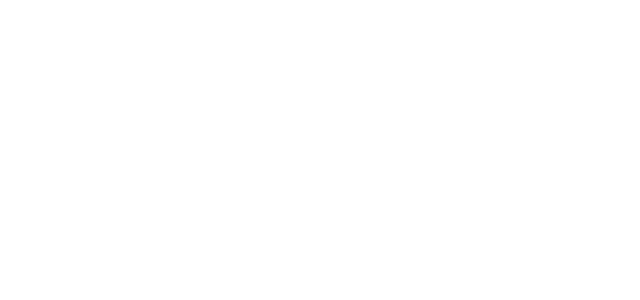
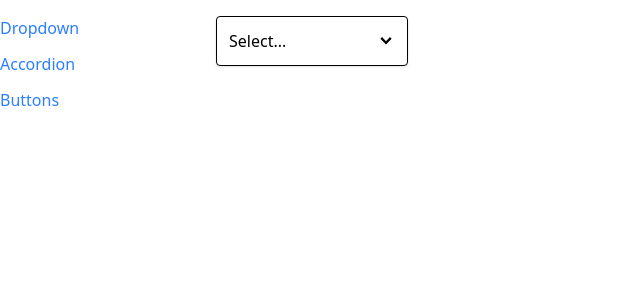
Before and after one commit to PeterBachman100/comps, a React (Vite) app: page / in a window 1280 px wide. Shown: the top 300 px of the page, without its empty margins (0-640 px from the left). Built offline with nearby package versions, Linux system fonts and the light colour scheme.

Commit message:
Feat: Link Component

```diff
--- a/src/App.js
+++ b/src/App.js
@@ -1,10 +1,26 @@
-
+import Route from "./components/Route";
+import AccordionPage from './pages/AccordionPage';
+import DropdownPage from './pages/DropdownPage';
+import SideBar from "./components/Sidebar";
+import ButtonPage from './pages/ButtonPage'
 
 function App() {
 
 
     return (
-        <div>
+        <div className="container mx-auto grid grid-cols-6 gap-4 mt-4">
+            <SideBar />
+            <div className="col-span-5">
+                <Route path="/accordion">
+                    <AccordionPage />
+                </Route>
+                <Route path="/">
+                    <DropdownPage />
+                </Route>
+                <Route path = "/buttons">
+                    <ButtonPage />
+                </Route>
+            </div>
         </div>
     );
 }
--- /dev/null
+++ b/src/components/Link.js
@@ -0,0 +1,21 @@
+import useNavigation from '../hooks/use-navigation';
+import classNames from 'classnames';
+
+
+function Link({ to, children, className}) {
+    const { navigate } = useNavigation();
+
+    const classes = classNames('text-blue-500', className);
+
+    const handleClick = (event) => {
+        if (event.metaKey || event.ctrlKey) {
+            return;
+        }
+        event.preventDefault();
+        navigate(to);
+    };
+
+    return <a className={classes} href={to} onClick={handleClick}>{children}</a>
+};
+
+export default Link;
--- /dev/null
+++ b/src/components/Route.js
@@ -0,0 +1,13 @@
+import useNavigation from "../hooks/use-navigation";
+
+function Route({ path, children }) {
+    const { currentPath } = useNavigation();
+
+    if (path === currentPath) {
+        return children;
+    }
+
+    return null;
+}
+
+export default Route;
--- /dev/null
+++ b/src/components/Sidebar.js
@@ -0,0 +1,21 @@
+import Link from "./Link";
+
+function SideBar() {
+    const links = [
+        {label: 'Dropdown', path: '/'},
+        {label: 'Accordion', path: '/accordion'},
+        {label: 'Buttons', path: '/buttons'}
+    ];
+
+    const renderedLinks = links.map((link) => {
+        return <Link key={link.label} to={link.path} className="mb-3">{link.label}</Link>
+    });
+
+    return (
+        <div className="sticky top-0 overflow-y-scroll flex flex-col">
+            {renderedLinks}
+        </div>
+    );
+}
+
+export default SideBar;
--- /dev/null
+++ b/src/context/navigation.js
@@ -0,0 +1,33 @@
+import { createContext, useState, useEffect } from "react";
+
+const NavigationContext = createContext();
+
+function NavigationProvider({ children }) {
+
+    const [currentPath, setCurrentPath] = useState(window.location.pathname);
+
+    useEffect(() => {
+        const handler = () => {
+           setCurrentPath(window.location.pathname);
+        };
+        window.addEventListener('popstate', handler);
+
+        return () => {
+            window.removeEventListener('popstate', handler);
+        }
+    }, []);
+
+    const navigate = (to) => {
+        window.history.pushState({}, '', to);
+        setCurrentPath(to);
+    };
+
+    return (
+        <NavigationContext.Provider value={{ currentPath, navigate }}>
+            {children}
+        </NavigationContext.Provider>
+    );
+}
+
+export { NavigationProvider };
+export default NavigationContext;
--- /dev/null
+++ b/src/hooks/use-navigation.js
@@ -0,0 +1,8 @@
+import { useContext } from "react";
+import NavigationContext from "../context/navigation";
+
+function useNavigation() {
+    return useContext(NavigationContext);
+}
+
+export default useNavigation;
--- a/src/index.js
+++ b/src/index.js
@@ -2,8 +2,13 @@
 import React from 'react';
 import ReactDOM from 'react-dom/client';
 import App from './App';
+import { NavigationProvider } from './context/navigation';
 
 const el = document.getElementById('root');
 const root = ReactDOM.createRoot(el);
 
-root.render(<App />);
+root.render(
+    <NavigationProvider>
+        <App />
+    </NavigationProvider>
+);
--- a/src/pages/ButtonPage.js
+++ b/src/pages/ButtonPage.js
@@ -4,7 +4,7 @@
 
 function ButtonPage() {
     const handleClick = () => {
-        console.log('Click!');
+
     };
 
     return (
```
